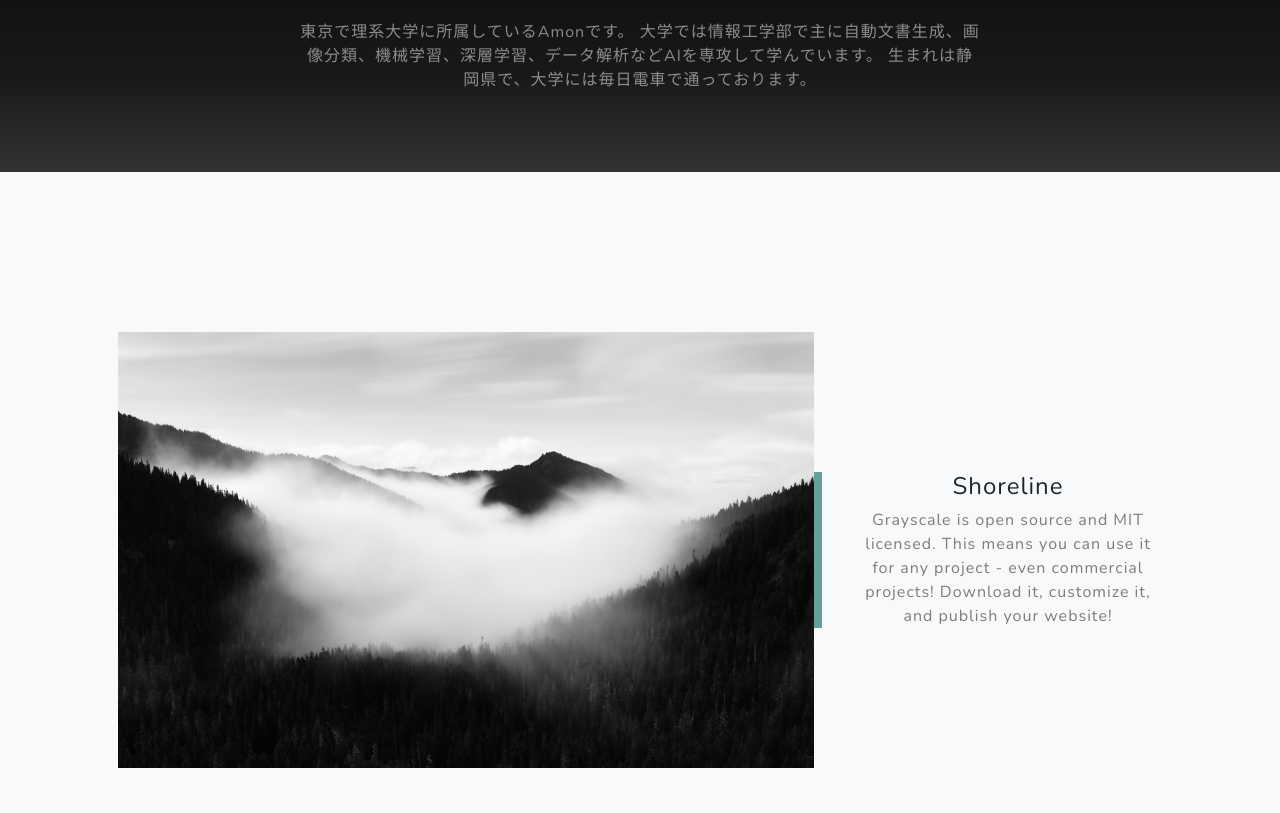
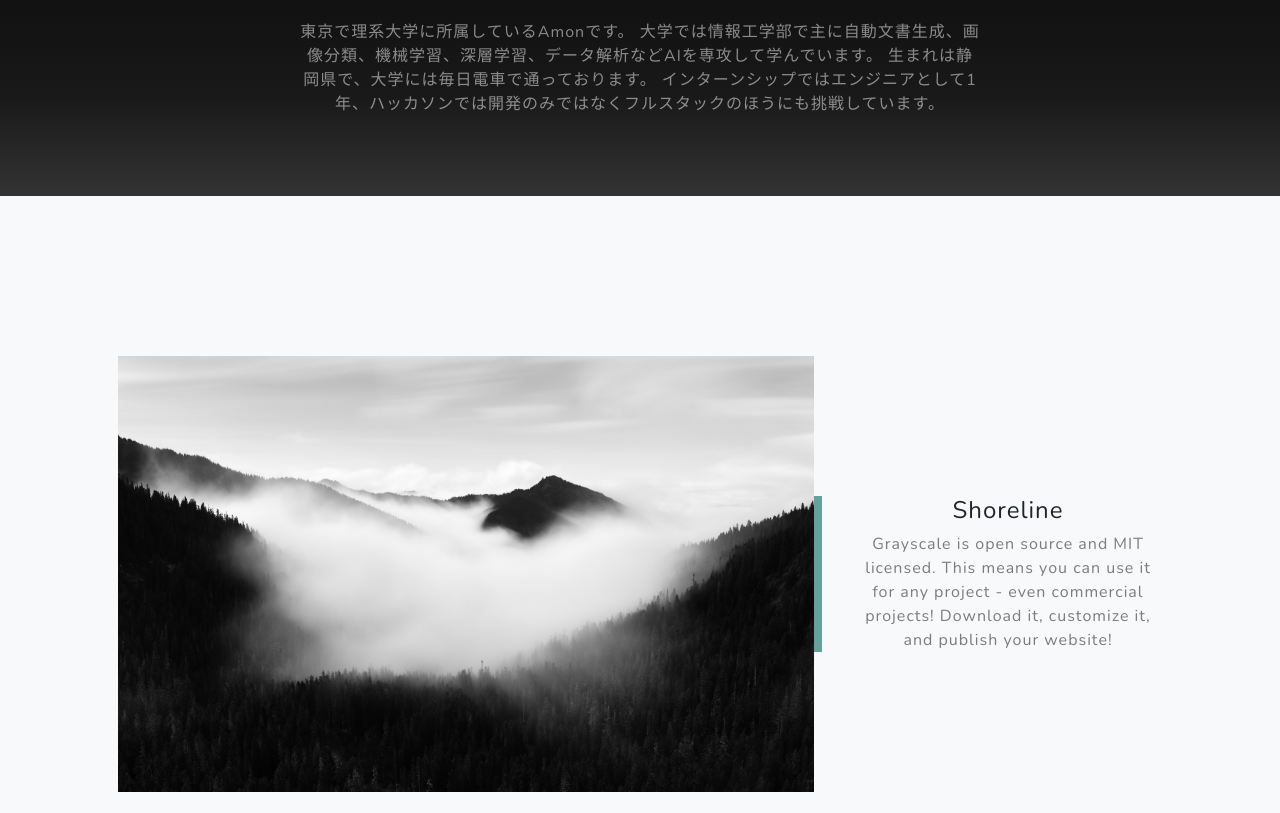
Before and after one commit to honekiti/honekiti.github.io, a plain HTML site: page index.html in a window 1280 px wide. Shown: the part 1002-1815 px from the top of the page. Drawn offline with nearby package versions, Linux system fonts and the light colour scheme.

Commit message:
update index

```diff
--- a/index.html
+++ b/index.html
@@ -55,6 +55,8 @@
                             東京で理系大学に所属しているAmonです。
                             大学では情報工学部で主に自動文書生成、画像分類、機械学習、深層学習、データ解析などAIを専攻して学んでいます。
                             生まれは静岡県で、大学には毎日電車で通っております。
+
+                            インターンシップではエンジニアとして1年、ハッカソンでは開発のみではなくフルスタックのほうにも挑戦しています。
                         </p>
                     </div>
                 </div>
```
